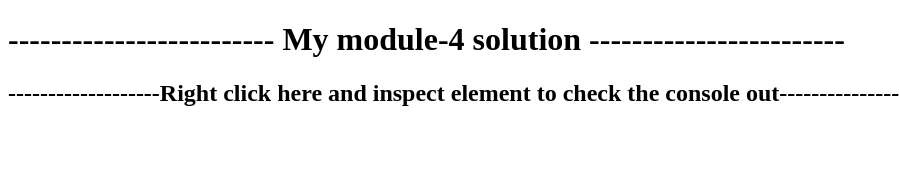
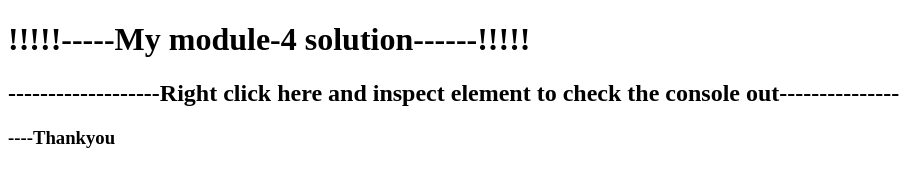
Before and after one commit to VineethVinz/coursera_Tesr_repositry, a plain HTML site: page assignment-4/index (2).html in a window 1280 px wide. Shown: the whole page, without its empty margins (0-899 px from the left). Drawn offline with Linux system fonts and the light colour scheme.

Commit message:
Update index (2).html

```diff
--- a/assignment-4/index (2).html
+++ b/assignment-4/index (2).html
@@ -4,8 +4,9 @@
 	<title></title>
 </head>
 <body>
-	<h1>------------------------- My module-4 solution ------------------------</h1>
+	<h1>!!!!!-----My module-4 solution------!!!!!</h1>
   <h2>-------------------Right click here and inspect element to check the console out--------------------</h2>
+	<h3>----Thankyou<h3>
 	<script src="script.js" ="text/javascript">
 
 		</script>
```
